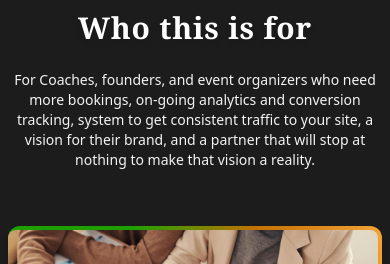
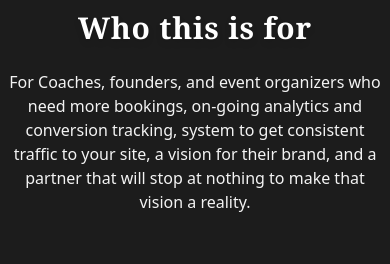
Before and after one commit to NickStrick/Offer-website, a Next.js app in the folder freelance-offer/: page /core in a window 390 px wide. Shown: the part 824-1088 px from the top of the page. Built offline with nearby package versions, Linux system fonts and the light colour scheme; no server answers.

Commit message:
Font updates 2

```diff
--- a/freelance-offer/src/app/globals.css
+++ b/freelance-offer/src/app/globals.css
@@ -183,18 +183,12 @@
   .hero-title {
     @apply text-3xl;
   }
-  .hero-subtitle {
-    @apply text-sm;
-  }
   .btn-gold {
     @apply px-3 py-2 text-xs;
   }
 }
 
 @media (max-width: 360px) {
-  .hero-subtitle {
-    @apply text-xs;
-  }
   .btn-gold {
     @apply px-2 py-1 text-xs;
   }
```
Also changed, not shown: 1 other file (tests, documents, lock files or other folders).
